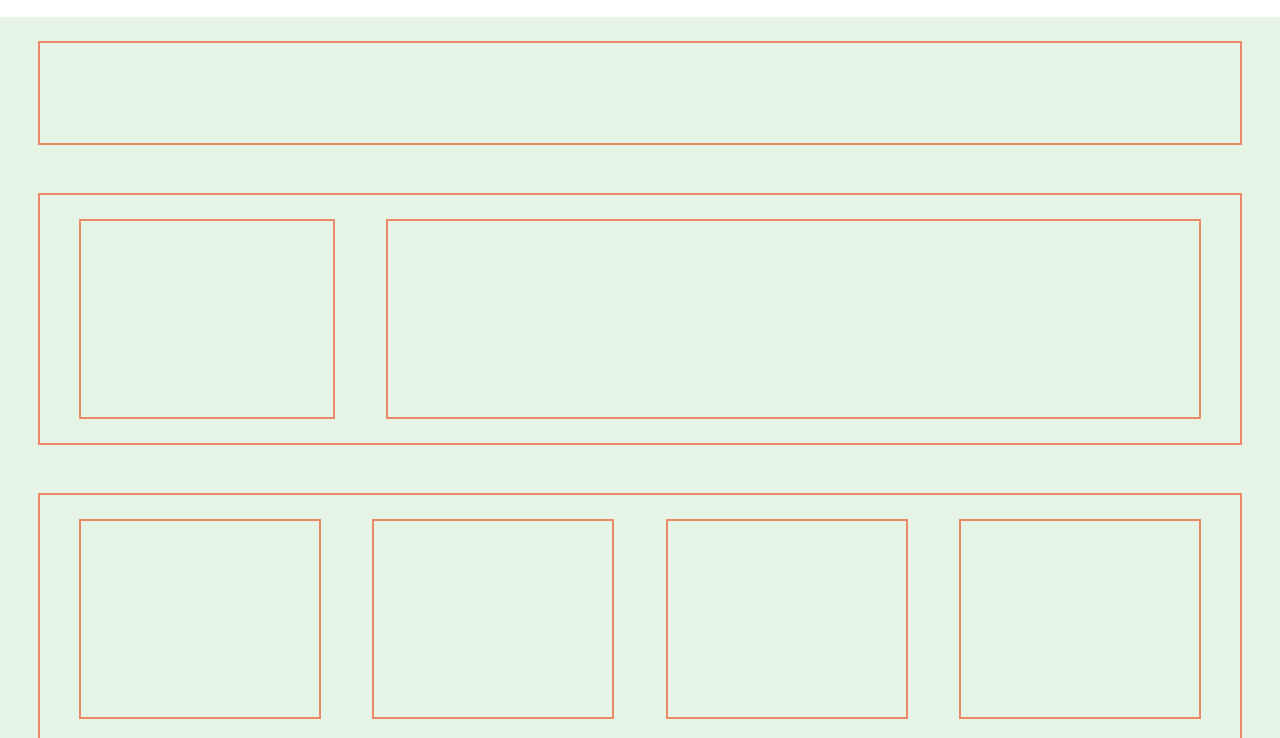
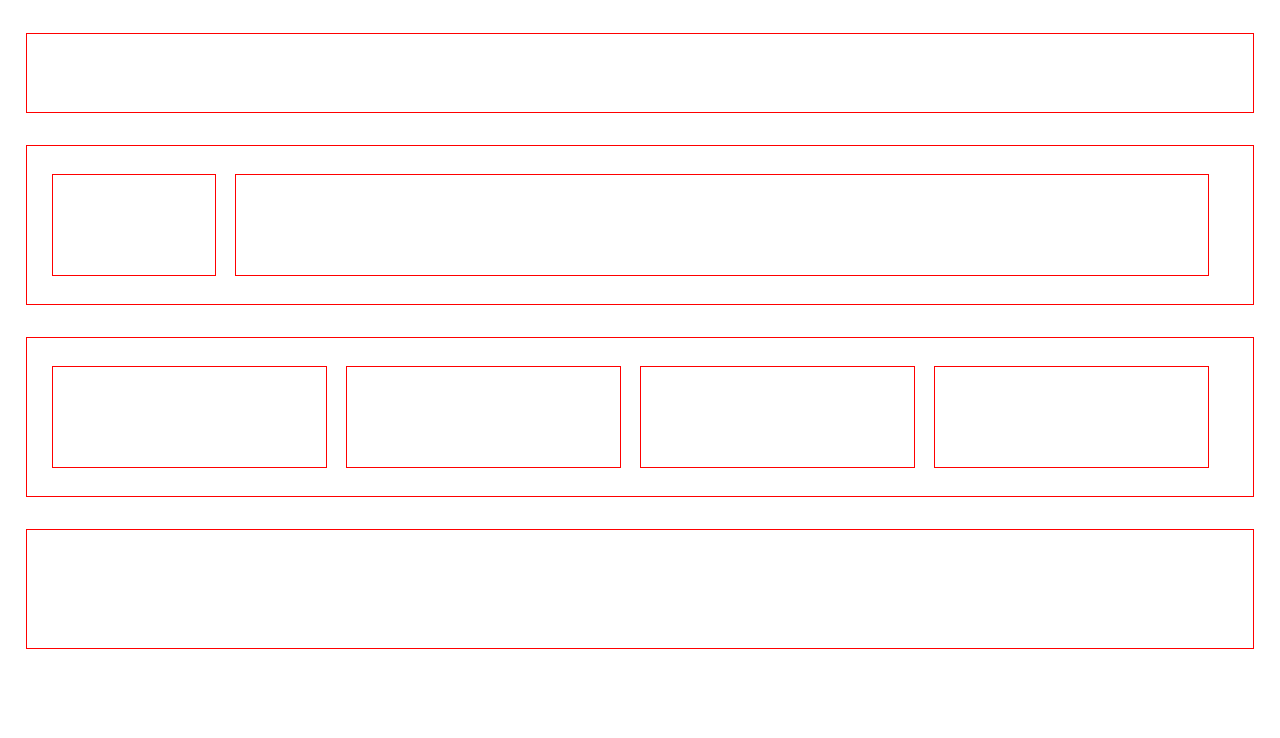
Before and after one commit to 1TDSF-21/exemplo-flex, a plain HTML site: page rm88748/exer-01-flex.html in a window 1280 px wide. Shown: the part 62-800 px from the top of the page. Drawn offline with Linux system fonts and the light colour scheme.

Commit message:
Correção feita

```diff
--- a/rm88748/css/exer-01-flex.css
+++ b/rm88748/css/exer-01-flex.css
@@ -1,4 +1,4 @@
-.box-pai {
+/*.box-pai {
     display: flex;
     flex-direction: column;
     background-color: #d9f0d9b0;
@@ -45,3 +45,56 @@
 .box-child-6 {
     flex-grow: 3;
 }
+*/
+
+/* Correção do Exercício */
+
+.box-pai {
+    display: flex;
+    flex-direction: column;
+}
+
+.box {
+    border: 1px solid #ff0000;
+    height: 10vh;
+    margin: 2vh 2vw;
+    padding: 2vh 2vw;
+}
+
+.box-child-2 {
+    display: flex;
+    flex-direction: row;
+    height: 20vh;
+}
+
+.box-child-2 .box-1 {
+    border: 1px solid #ff0000;
+    margin: 1.5vh 1.5vw 1.5vh 0;
+}
+
+.box-child-5 {
+    /*width: 15vw;*/
+    flex-grow: 1;
+}
+
+.box-child-6 {
+    /*width: 85vw;*/
+    flex-grow: 6;
+}
+
+.box-child-3 {
+    display: flex;
+    flex-direction: row;
+    height: 20vh;
+    justify-content: space-around;
+}
+
+.box-child-3 .box-1 {
+    border: 1px solid #ff0000;
+    margin: 1.5vh 1.5vw 1.5vh 0;
+    width: 25vw;
+}
+
+.box-child-4 {
+    height: 15vh;
+}
```
